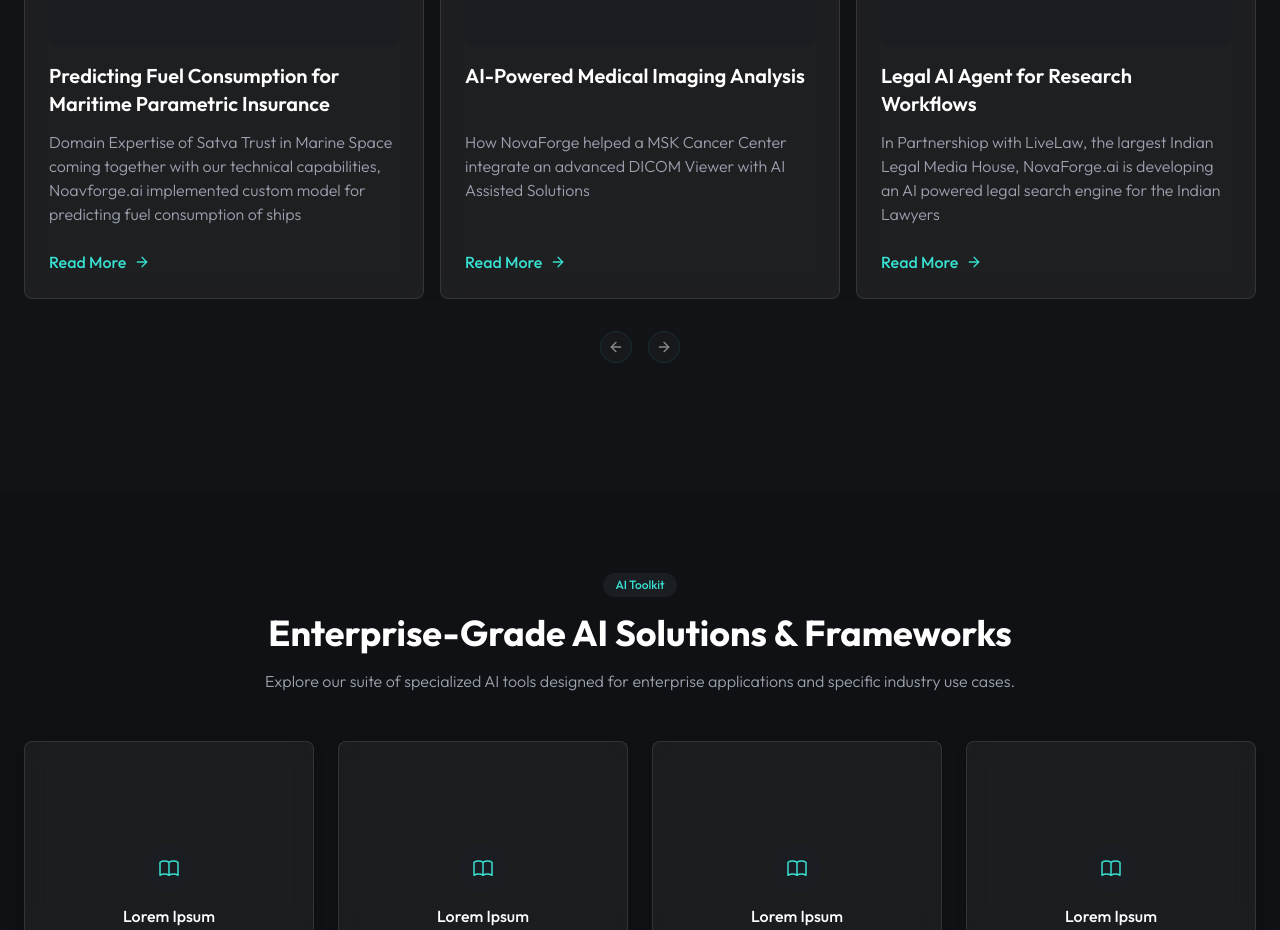
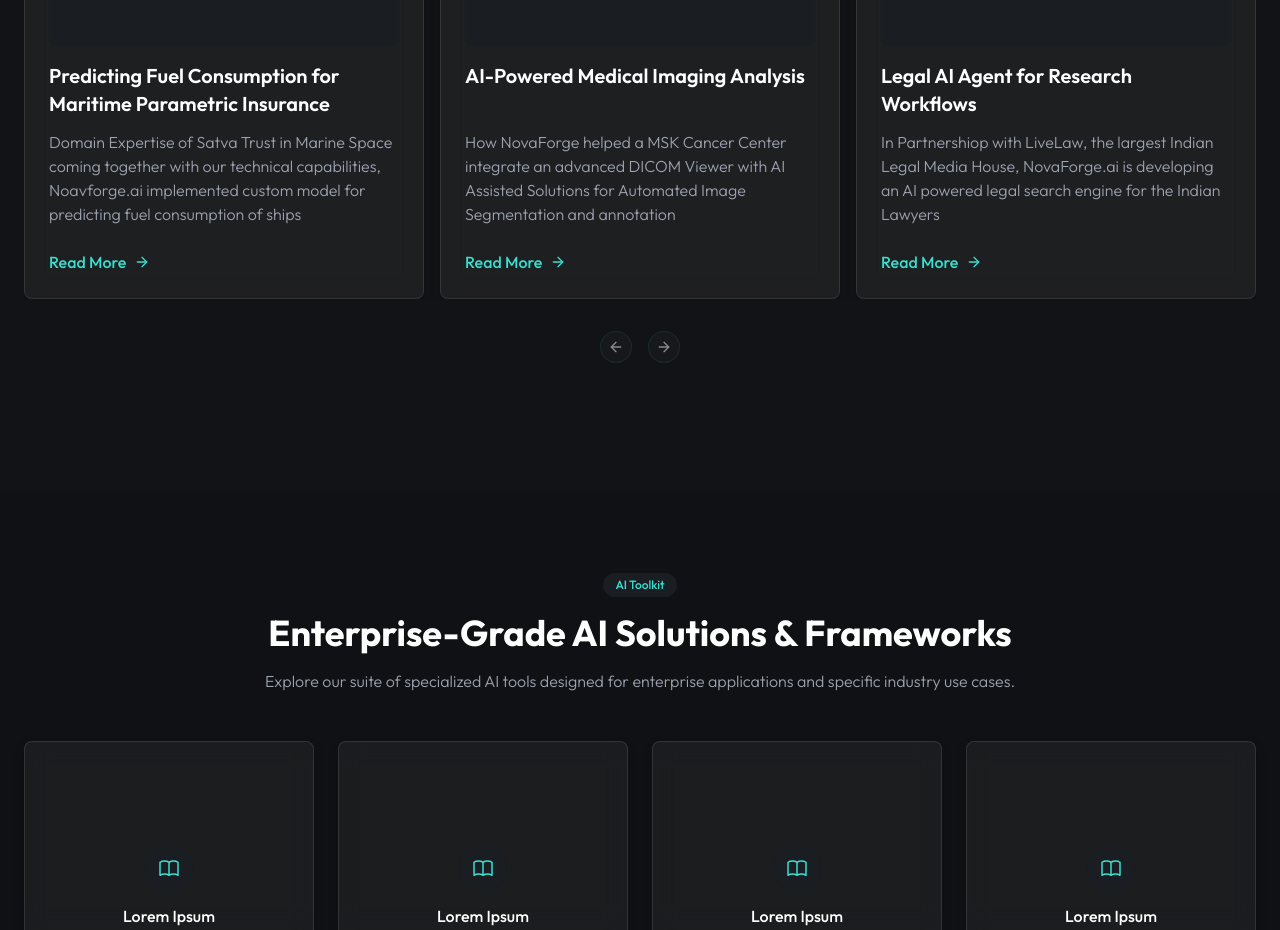
Before and after one commit to cobalt-nitrate/whimsical-web-blueprint-123-11, a React (Vite) app: page / in a window 1280 px wide. Shown: the part 2860-3790 px from the top of the page. Built offline with nearby package versions, Linux system fonts and the light colour scheme.

Commit message:
updated partner content for MSK

```diff
--- a/src/components/Partners.tsx
+++ b/src/components/Partners.tsx
@@ -30,7 +30,7 @@ const Partners = () => {
     },
     {
     title: "AI-Powered Medical Imaging Analysis",
-    description: "How NovaForge helped a MSK Cancer Center integrate an advanced DICOM Viewer with AI Assisted Solutions",
+    description: "How NovaForge helped a MSK Cancer Center integrate an advanced DICOM Viewer with AI Assisted Solutions for Automated Image Segmentation and annotation",
     tech: ["Computer Vision", "Segmentation"],
     industry: "Medical",
     link: "/case-study-msk"
```
